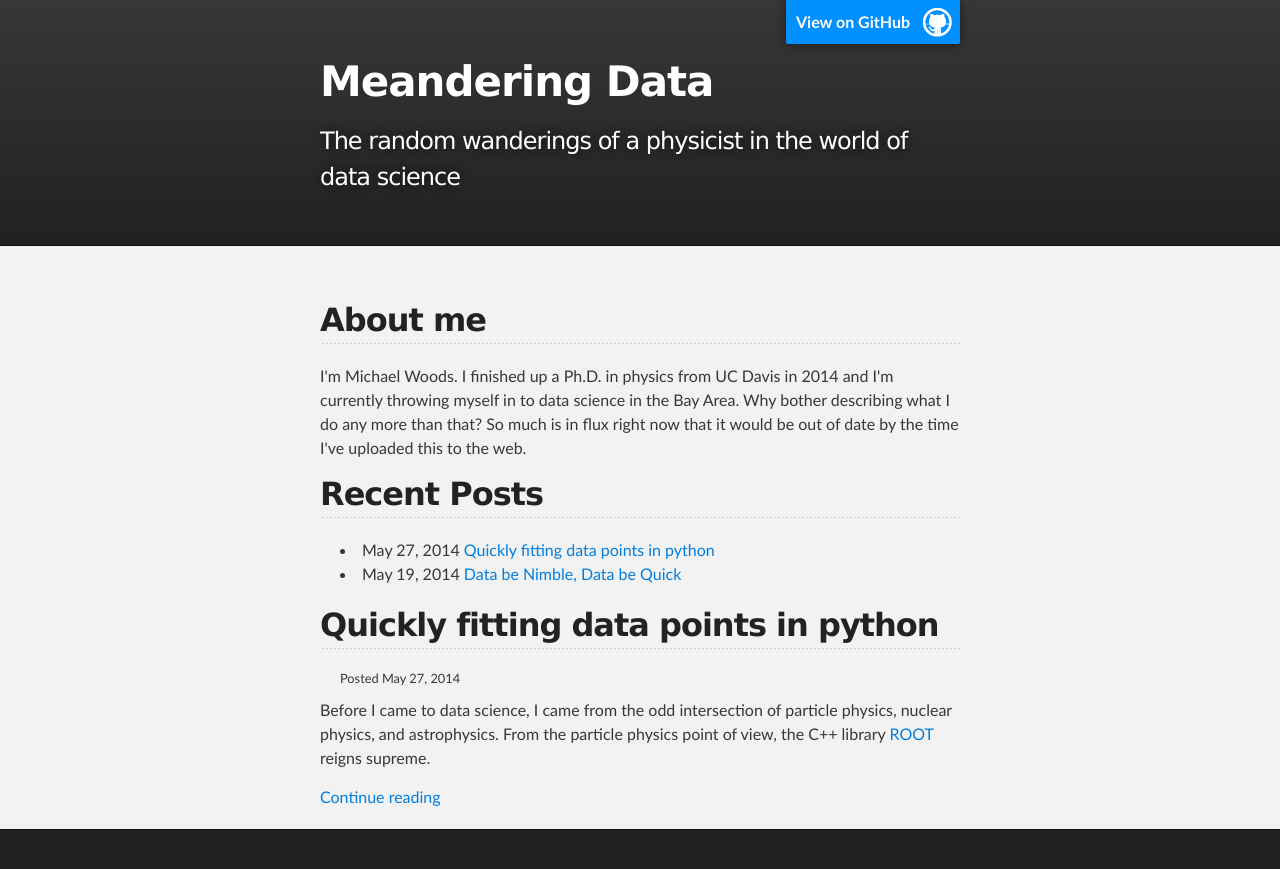
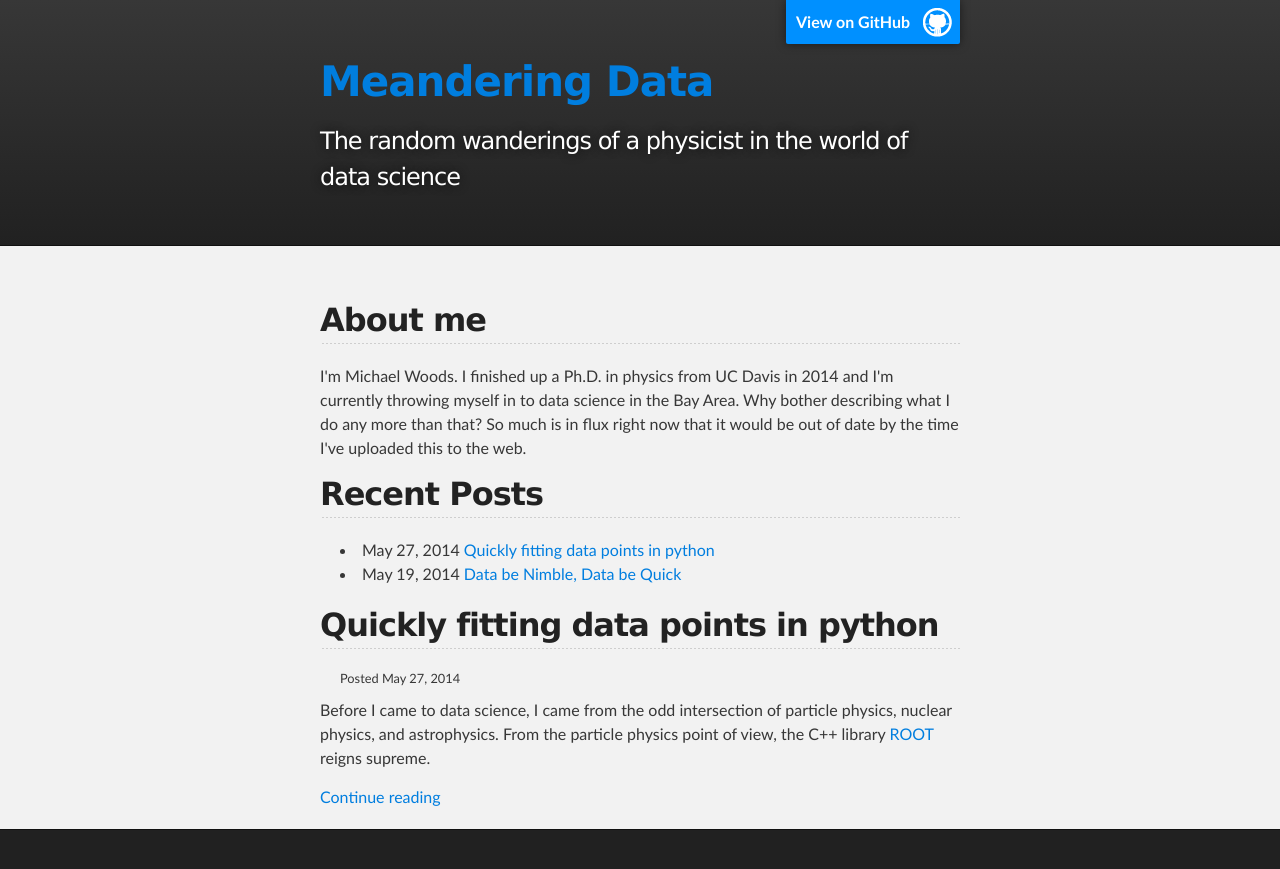
Before and after one commit to vgm64/vgm64.github.io, a Jekyll site: the page built from index.html, in a window 1280 px wide. Shown: the top 869 px of the page. Built offline with Jekyll 4.4.1, drawn with Linux system fonts in a browser that asks for light colours.

Commit message:
Hair pulling.

```diff
--- a/_includes/local.css
+++ b/_includes/local.css
@@ -1,4 +1,8 @@
-#project_title a:link {
-    color: inherit;
-    text-decoration: inherit;
-  }
+/*#project_title a:link {*/
+    /*color: inherit;*/
+    /*text-decoration: inherit;*/
+  /*}*/
+h1 a:hover {
+  text-decoration: none;
+  color: #080808;
+}
```
